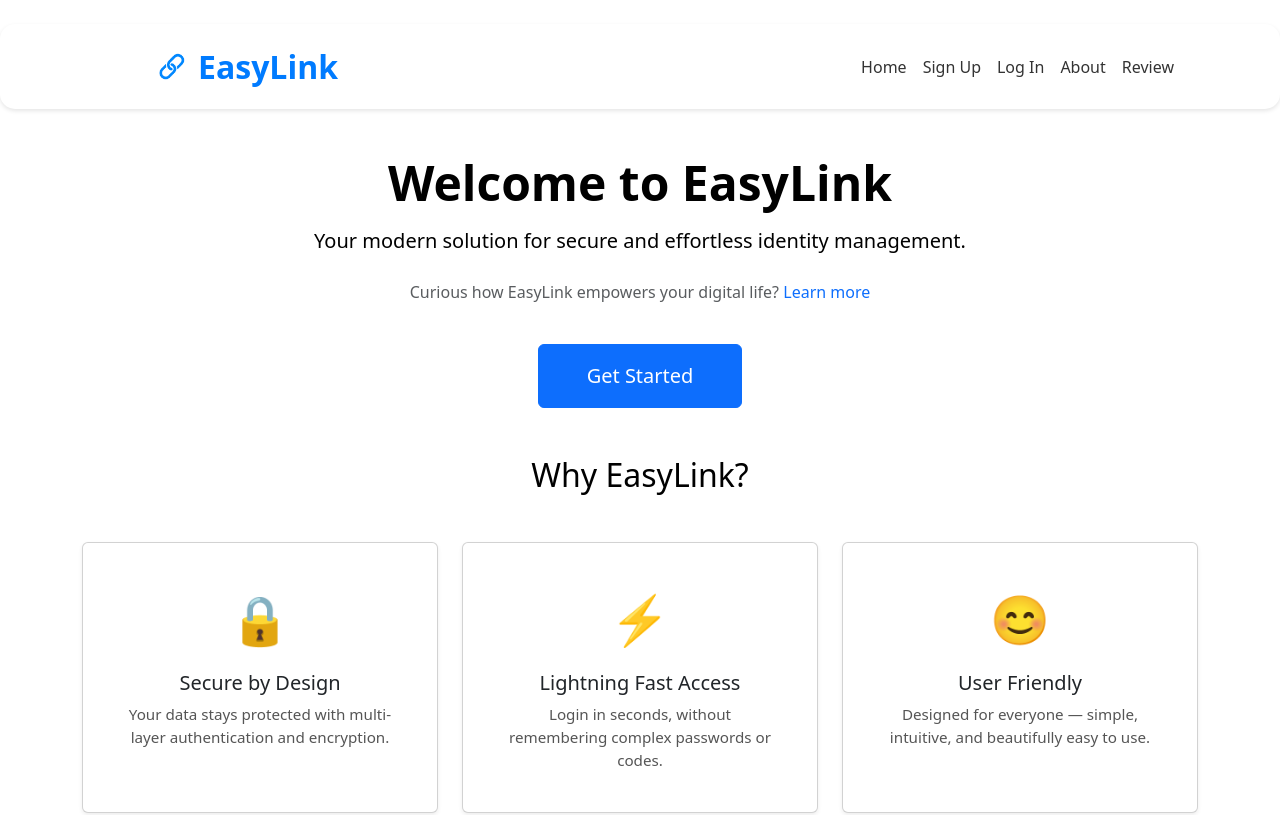
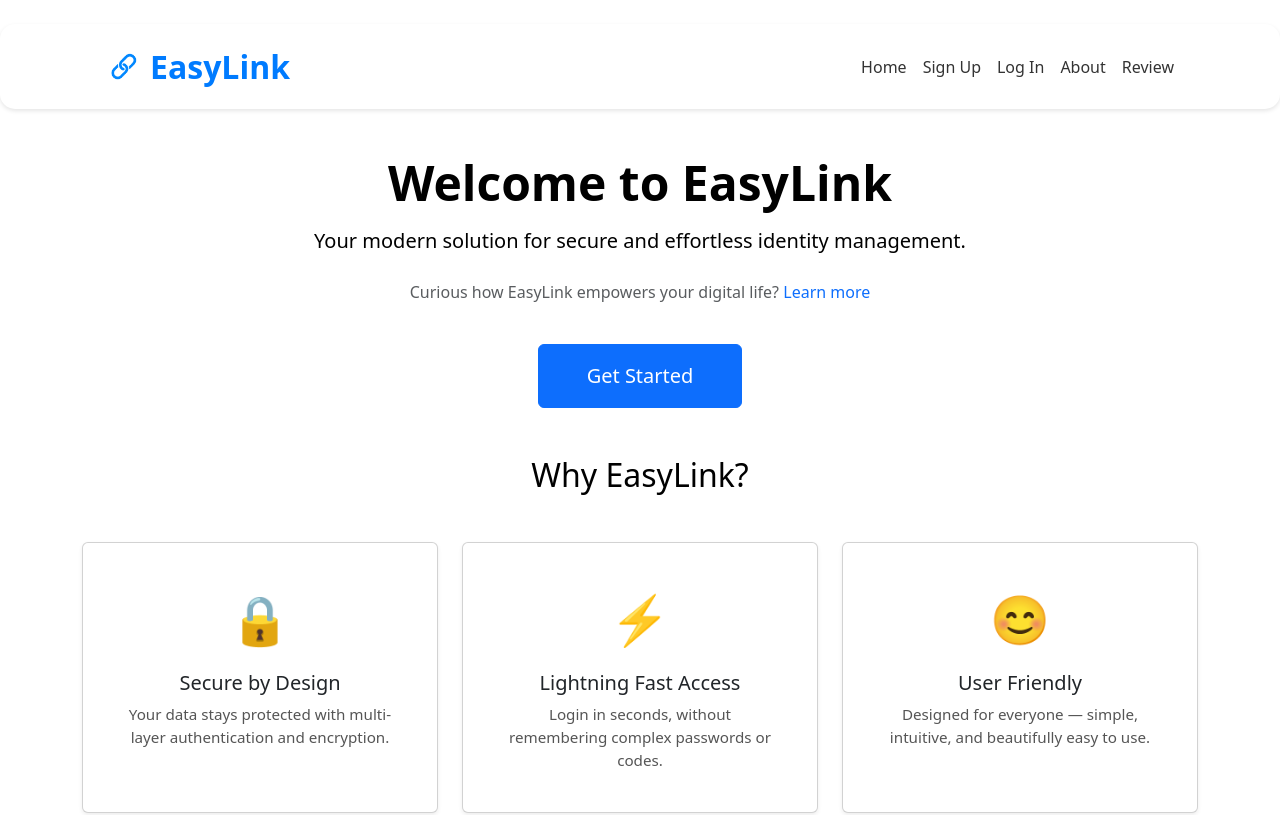
Before and after one commit to BestAltul/easylink-ui, a React (Vite) app: page / in a window 1280 px wide. Shown: the top 815 px of the page. Built offline with nearby package versions, Linux system fonts and the light colour scheme.

Commit message:
UX improvements: header, new buttons and others

```diff
--- a/src/components/common/Header.css
+++ b/src/components/common/Header.css
@@ -44,6 +44,13 @@
   color: #007bff;
   text-decoration: none;
   transition: color 0.2s;
+  height: 20px;
+}
+.logo img {
+  width: 28px;                  /* уменьшил размер иконки */
+  height: 28px;
+  object-fit: contain;
+  display: block;
 }
 .logo:hover {
   color: #0056a3;
--- a/src/components/common/Header.jsx
+++ b/src/components/common/Header.jsx
@@ -15,18 +15,36 @@ function Header() {
   return (
     <header className="header">
       <div className="header__container">
-        <Link to="/" className="logo">
+        <Link
+          to="/"
+          className="logo"
+          style={{
+            display: "flex",               // Обеспечиваем, что картинка и текст идут в одну строку
+            alignItems: "center",          // Выравнивание по центру
+            textDecoration: "none",        // Нет подчёркивания
+            width: "auto",                 // Только содержимое
+            padding: 0,                    // Нет внутренних отступов
+            margin: 0                      // Нет внешних отступов
+          }}
+        >
           <img
             src="/clearviewblue.png"
             alt="logo"
             style={{
               width: "36px",
               height: "36px",
-              marginRight: "8px",
-              verticalAlign: "bottom",
+              marginRight: "8px"
             }}
           />
-          EasyLink
+          <span
+            style={{
+              color: "#007bff",
+              fontWeight: "bold",
+              fontSize: "2rem"
+            }}
+          >
+            EasyLink
+          </span>
         </Link>
 
         <nav className="nav">
--- a/src/components/vibes/VibeEditor.jsx
+++ b/src/components/vibes/VibeEditor.jsx
@@ -54,14 +54,14 @@ export default function VibeEditor({ initialFields, initialDescription, onCancel
   return (
     <div style={{
       margin: "0 auto",
-      marginTop: 48,
+      // marginTop: 0,
       maxWidth: 720,
       background: "#fcfdff",
       borderRadius: 24,
       boxShadow: "0 8px 44px #e4eafc55",
-      padding: "38px 32px 28px 32px",
+      // padding: "0px 0px 28px 0px",
       width: "100%",
-      minHeight: 540,
+      // minHeight: 540,
       transition: "box-shadow 0.18s"
     }}>
       <form onSubmit={handleSave} className="w-100">
--- a/src/components/vibes/VibePage.jsx
+++ b/src/components/vibes/VibePage.jsx
@@ -1,8 +1,8 @@
 import React, { useEffect, useState } from "react";
-import { useParams } from "react-router-dom";
 import VibePreview from "./VibePreview";
 import VibeEditor from "./VibeEditor";
 import parseFields from "../../data/parseFields";
+import { useParams, useNavigate } from "react-router-dom";
 
 export default function VibePage() {
   const { id } = useParams();
@@ -10,6 +10,7 @@ export default function VibePage() {
   const [loading, setLoading] = useState(true);
   const [editing, setEditing] = useState(false);
   const [showSettings, setShowSettings] = useState(false);
+  const navigate = useNavigate();
 
   const token = sessionStorage.getItem("jwt");
 
@@ -37,6 +38,60 @@ export default function VibePage() {
 
   return (
     <div className="container py-5" style={{ maxWidth: 980, minHeight: 420, position: "relative" }}>
+    {/* Вынеси в отдельный div */}
+    <div
+      className="d-flex align-items-center"
+      style={{
+        position: "relative",
+        marginBottom: 36,
+        minHeight: 56
+      }}
+    >
+      {/* Кнопка Back слева */}
+      <button
+        className="btn btn-outline-secondary d-flex align-items-center"
+        style={{
+          borderRadius: 12,
+          fontWeight: 500,
+          boxShadow: "0 2px 8px rgba(70,110,255,0.06)",
+          gap: 6,
+          minWidth: 120, // Чтобы не прыгал заголовок при исчезновении кнопки
+          zIndex: 2,
+          position: "relative"
+        }}
+        onClick={() => navigate("/my-vibes")}
+      >
+        <svg
+          width="18"
+          height="18"
+          fill="none"
+          stroke="currentColor"
+          strokeWidth="2"
+          viewBox="0 0 20 20"
+          style={{ marginRight: 6, marginLeft: -3 }}
+        >
+          <path d="M13 5l-5 5 5 5" />
+        </svg>
+        Back to Vibes
+      </button>
+
+      {/* Заголовок строго по центру, абсолют */}
+      <h2
+        className="fw-bold"
+        style={{
+          position: "absolute",
+          left: 0,
+          right: 0,
+          textAlign: "center",
+          margin: 0,
+          letterSpacing: ".02em",
+          pointerEvents: "none",
+          zIndex: 1
+        }}
+      >
+        Vibe
+      </h2>
+    </div>
       {/* Кнопки справа сверху */}
       <div style={{
         position: "absolute",
@@ -98,9 +153,6 @@ export default function VibePage() {
             zIndex: 1,
           }}
         >
-          <h2 className="fw-bold mb-4" style={{ letterSpacing: ".02em" }}>
-            Vibe
-          </h2>
           <VibePreview
             name={name}
             description={vibe.description}
@@ -118,7 +170,7 @@ export default function VibePage() {
             style={{
               flex: "0 0 100%",
               maxWidth: 1000,
-              marginTop: 40,
+              // marginTop: 10,
               marginLeft: 22,
               borderRadius: 18,
               background: "#fff",
```
